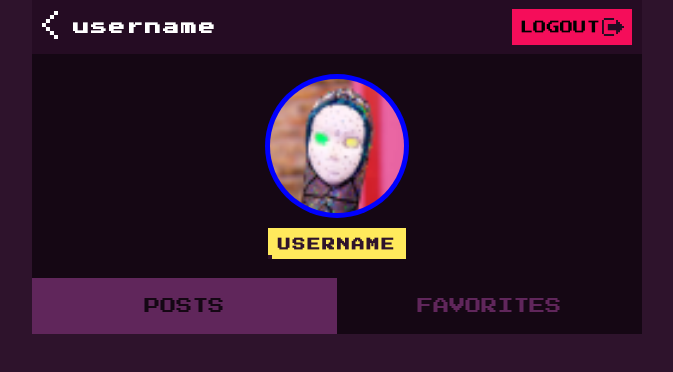
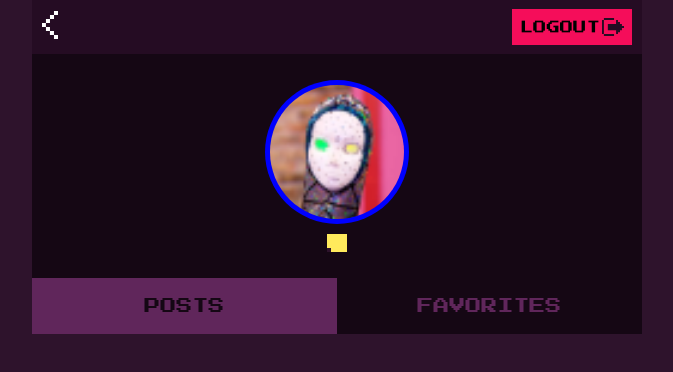
Before and after one commit to LMFront-end/DevsUnitedAcamica, a React (Create React App) app: page /profile in a window 1280 px wide. Shown: the top 372 px of the page, without its empty margins (303-976 px from the left). Built offline with nearby package versions, Linux system fonts and the light colour scheme.

Commit message:
Utilizar contexto para poner los datos del usuario en su lugar

```diff
--- a/src/components/HeaderFeed.jsx
+++ b/src/components/HeaderFeed.jsx
@@ -3,13 +3,18 @@ import Perfil from "../assets/perfil.png";
 import Logo from "../assets/logo-small.svg";
 import Title from "../assets/title.svg";
 import { Link } from "react-router-dom";
+import { useContext } from "react";
+import { AppContext } from "../context/AppContext";
 
 const HeaderFeed = () => {
+  const {
+    userData: { color },
+  } = useContext(AppContext);
   return (
     <header className="HeaderFeed">
       <div className="HeaderFeedContainer">
         <Link to="/profile">
-          <picture className="Perfil">
+          <picture className="Perfil" style={{ backgroundColor: color }}>
             <img src={Perfil} alt="Perfil" />
           </picture>
         </Link>
--- a/src/components/HeaderProfile.jsx
+++ b/src/components/HeaderProfile.jsx
@@ -1,8 +1,13 @@
 import { Link } from "react-router-dom";
 import Back from "../assets/back.svg";
 import Logout from "../assets/logout.svg";
+import { useContext } from "react";
+import { AppContext } from "../context/AppContext";
 import "./styles/HeaderProfile.scss";
 const HeaderProfile = () => {
+  const {
+    userData: { username },
+  } = useContext(AppContext);
   return (
     <header className="HeaderProfile">
       <div className="HeaderProfile_container">
@@ -11,7 +16,7 @@ const HeaderProfile = () => {
             <img src={Back} alt="back" />
           </picture>
         </Link>
-        <h2>username</h2>
+        <h2>{username}</h2>
       </div>
       <button>
         LOGOUT
--- a/src/components/ProfileCard.jsx
+++ b/src/components/ProfileCard.jsx
@@ -1,8 +1,13 @@
 import { UserName } from "./UserName";
 import "./styles/ProfileCard.scss";
 import Perfil from "../assets/perfil.png";
+import { AppContext } from "../context/AppContext";
+import { useContext } from "react";
 
 const ProfileCard = () => {
+  const {
+    userData: { username, color },
+  } = useContext(AppContext);
   const handleChangeBg = (node, sibling) => {
     sibling.classList.remove("Active");
     sibling.classList.add("NoActive");
@@ -12,10 +17,14 @@ const ProfileCard = () => {
   return (
     <section className="ProfileCard">
       <div className="ProfileCard_container">
-        <picture>
+        <picture style={{ backgroundColor: color }}>
           <img src={Perfil} alt="" />
         </picture>
-        <UserName className="ProfileCardUserName" />
+        <UserName
+          className="ProfileCardUserName"
+          content={username}
+          color={color}
+        />
       </div>
       <nav>
         <section
--- a/src/components/Tweet.jsx
+++ b/src/components/Tweet.jsx
@@ -3,10 +3,14 @@ import Perfil from "../assets/perfil.png";
 import Favorite from "../assets/favorite.svg";
 import FavoriteSet from "../assets/favorite-set.svg";
 import Delete from "../assets/delete.svg";
-import { useState } from "react";
+import { useContext, useState } from "react";
 import { UserName } from "./UserName";
+import { AppContext } from "../context/AppContext";
 
 const Tweet = () => {
+  const {
+    userData: { username },
+  } = useContext(AppContext);
   const [isFavorite, setIsFavorite] = useState(false);
   return (
     <article className="Tweet">
@@ -15,7 +19,7 @@ const Tweet = () => {
       </picture>
       <header>
         <div className="TweetContainer_header">
-          <UserName />
+          <UserName content={username} />
           <p>- 5 jun.</p>
         </div>
         <button>
--- a/src/components/UserName.jsx
+++ b/src/components/UserName.jsx
@@ -1,8 +1,12 @@
 import "./styles/UserName.scss";
 
-const UserName = ({ content = "username", className = "" }) => {
+const UserName = ({
+  content = "username",
+  className = "",
+  color = "#F50D5A",
+}) => {
   return (
-    <div className={`UserName ${className}`}>
+    <div className={`UserName ${className}`} style={{ backgroundColor: color }}>
       <h2>{content}</h2>
       <div className="Username_pixel"></div>
     </div>
--- a/src/components/styles/HeaderProfile.scss
+++ b/src/components/styles/HeaderProfile.scss
@@ -23,6 +23,7 @@
       color: white;
       font-family: $font-pixel;
       letter-spacing: 2px;
+      text-transform: uppercase;
     }
   }
   button {
```
